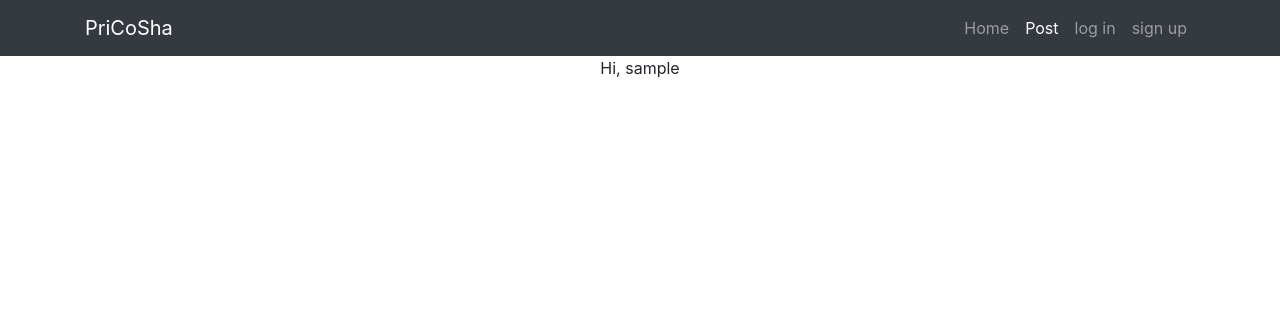
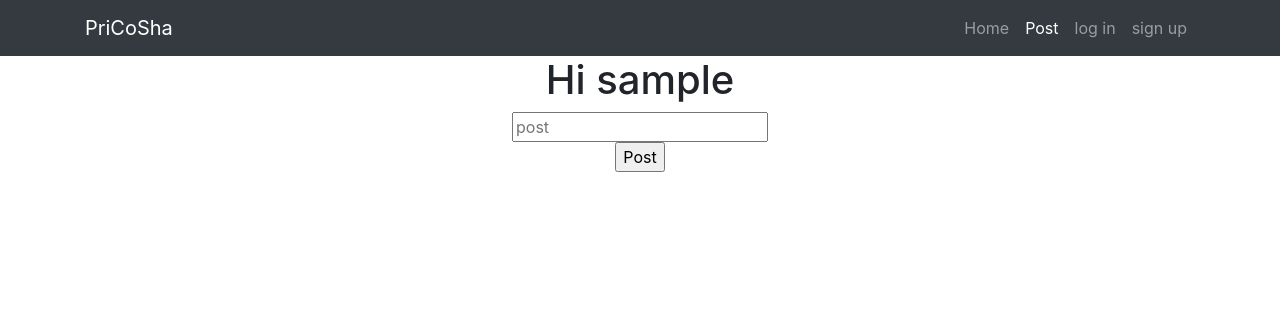
Before and after one commit to ZhouJoseph/PriCoSha, a Flask app: page /post in a window 1280 px wide. Shown: the top 316 px of the page. Run offline with Flask 2, Linux system fonts and the light colour scheme; the visitor is signed in with stand-in values (Sample User, id 1); some libraries are stand-ins or nearby versions.

Commit message:
update post

```diff
--- a/templates/post.html
+++ b/templates/post.html
@@ -36,9 +36,13 @@
         </div>
     </nav>
     <center>
-    <p>
-        Hi, {{email}}
-    </p>
+
+    <form action="/post" method="POST">
+    	<h1>Hi {{email}}</h1>
+    	<input type="text" name = "blog" placeholder="post" required/> </br>
+    	<input type="submit" value = Post />
+    </form>
+
     </center>
 
 
```
